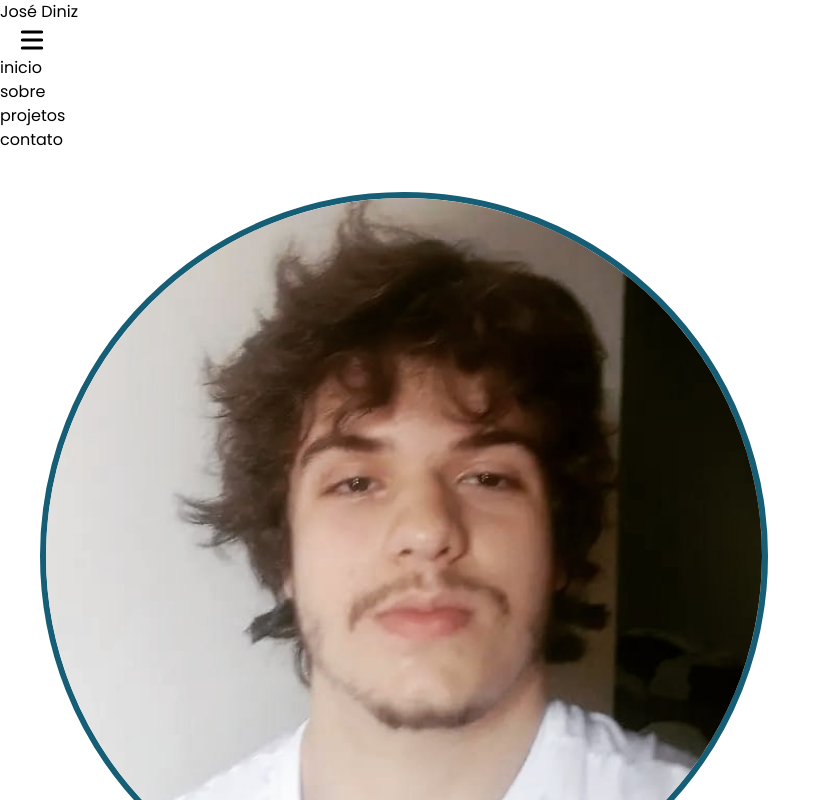
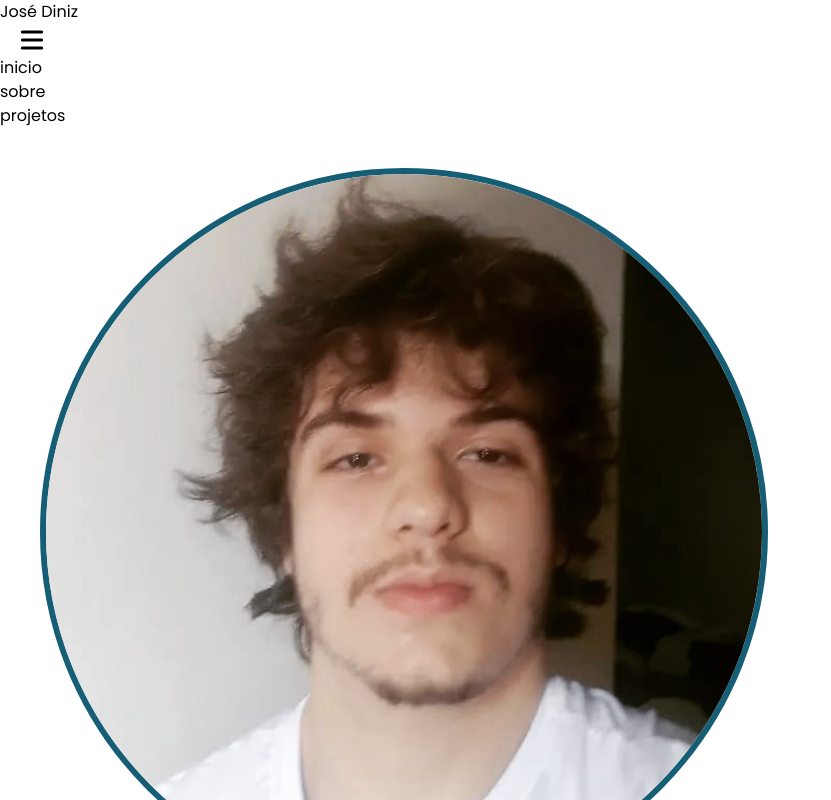
Before and after one commit to josedinizdev/josedinizdev.github.io, a Next.js app: page / in a window 1280 px wide. Shown: the top 800 px of the page, without its empty margins (0-831 px from the left). Built offline with nearby package versions, Linux system fonts and the light colour scheme; what @mui/material-nextjs would draw is missing.

Commit message:
fix: links para contato removidos ate que a pagina seja feita

```diff
--- a/src/components/sections/Cabecalho.tsx
+++ b/src/components/sections/Cabecalho.tsx
@@ -1,4 +1,4 @@
-"use client"
+"use client";
 import Link from "next/link";
 import { Button } from "../actions/Button";
 import { useState } from "react";
@@ -17,9 +17,15 @@ export function Cabecalho() {
         </Link>
 
         <div className="flex sm:hidden">
-          <Button onClick={() => setMenu(true)} sx={{ p: 0, }}><HiMenu size={32} /></Button>
+          <Button onClick={() => setMenu(true)} sx={{ p: 0 }}>
+            <HiMenu size={32} />
+          </Button>
           <Drawer anchor="right" open={menu} onClose={() => setMenu(false)}>
-            <Box sx={{ width: 250 }} role="presentation" onClick={() => setMenu(false)}>
+            <Box
+              sx={{ width: 250 }}
+              role="presentation"
+              onClick={() => setMenu(false)}
+            >
               <List>
                 <ListItem>
                   <Link href="/">inicio</Link>
@@ -29,9 +35,6 @@ export function Cabecalho() {
                 </ListItem>
                 <ListItem>
                   <Link href="/projetos">projetos</Link>
-                </ListItem>
-                <ListItem>
-                  <Link href="/contato">contato</Link>
                 </ListItem>
               </List>
               <div className="w-full flex flex-row gap-4 justify-center sm:justify-start">
@@ -69,9 +72,6 @@ export function Cabecalho() {
             <li>
               <Link href="/projetos">projetos</Link>
             </li>
-            <li>
-              <Link href="/contato">contato</Link>
-            </li>
           </ul>
         </nav>
       </div>
```
Lines whose indentation alone changed are shown as unchanged.
